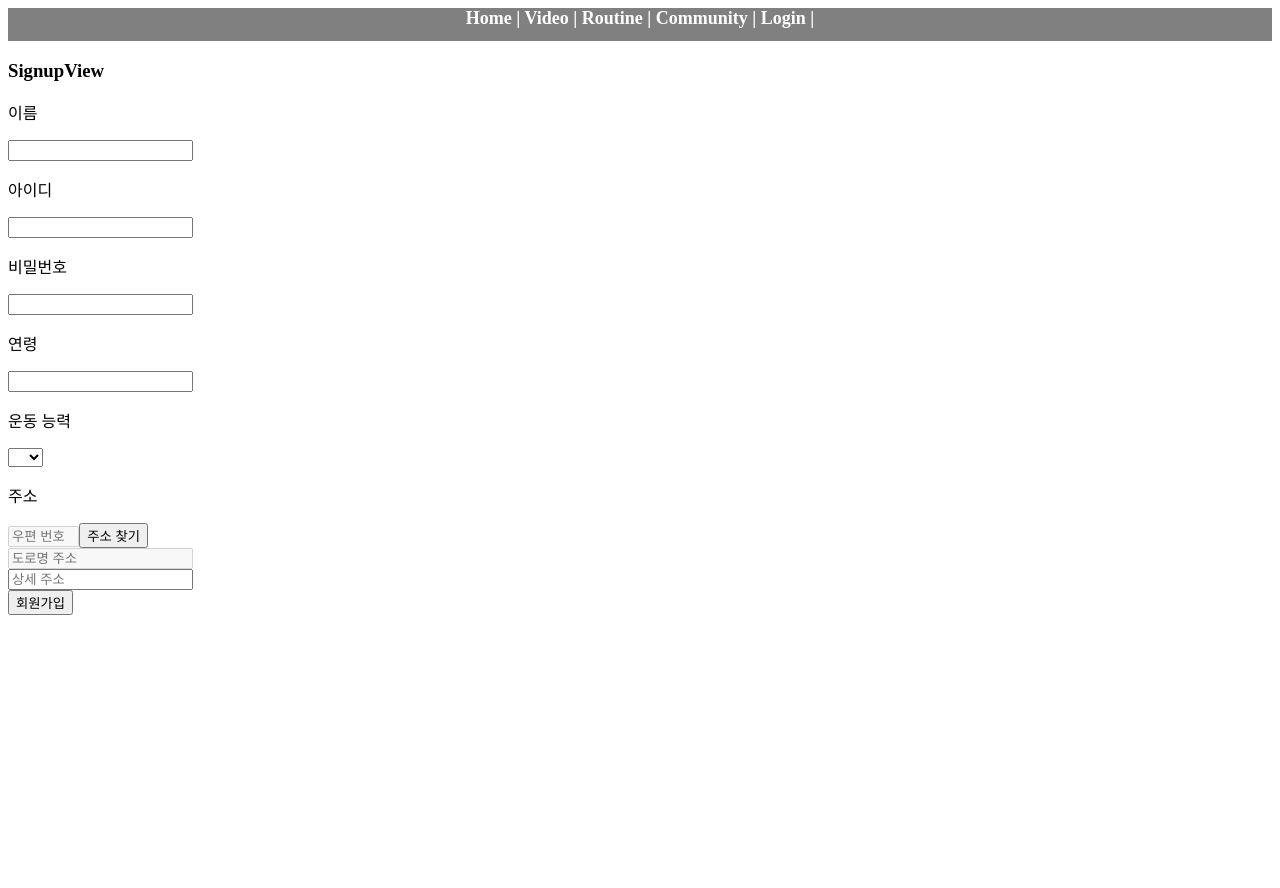
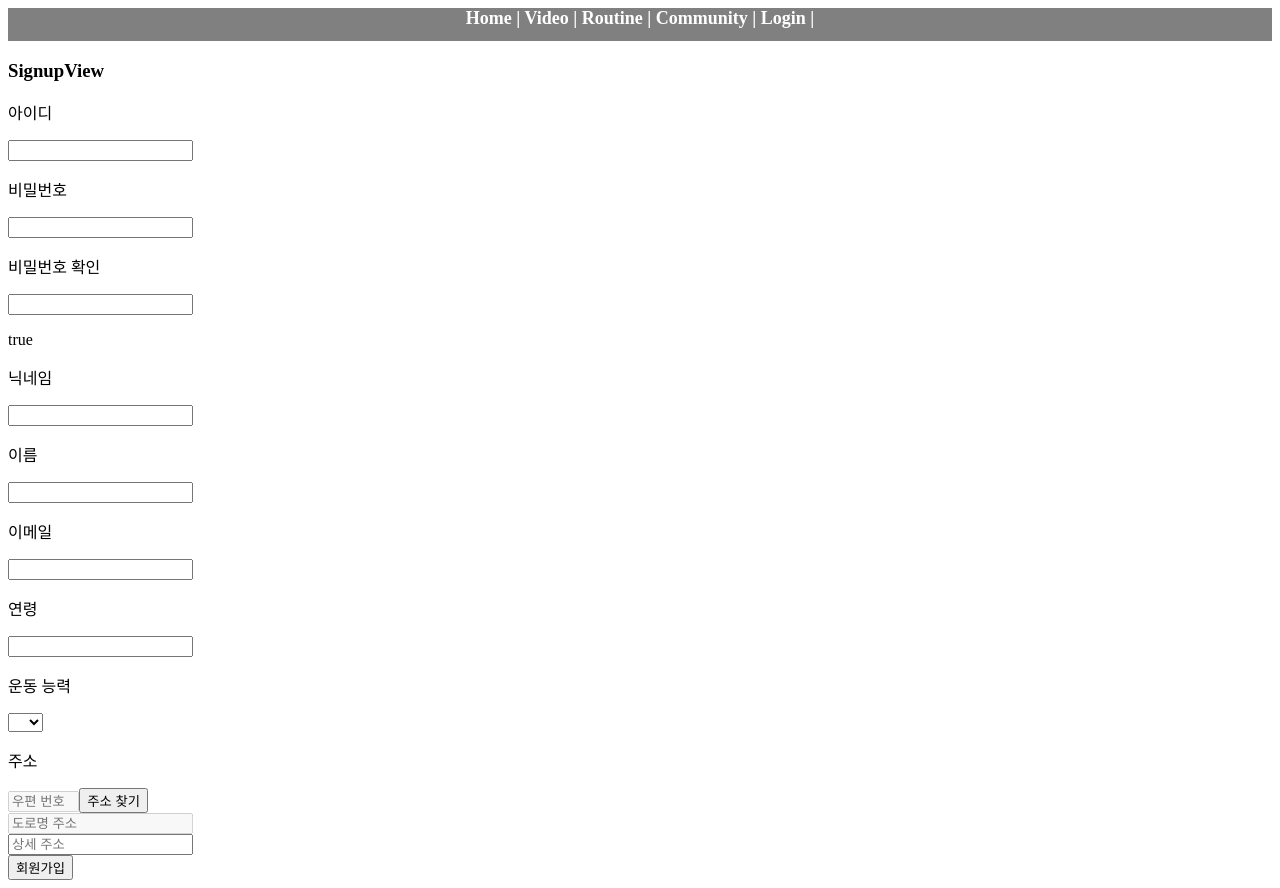
Before and after one commit to chtoqur/FitMate, a Vue app in the folder fitmate-vue/: page /signup in a window 1280 px wide. Before the commit the page ends 800 px from the top, so only its background shows below. Built offline with nearby package versions, Linux system fonts and the light colour scheme.

Commit message:
회원가입 화면 수정

```diff
--- a/fitmate-vue/src/components/user/SignUpForm.vue
+++ b/fitmate-vue/src/components/user/SignUpForm.vue
@@ -1,11 +1,18 @@
 <template>
   <div>
-    <p>이름</p>
-    <input type="text" v-model="user.name" />
     <p>아이디</p>
     <input type="text" v-model="user.id" />
     <p>비밀번호</p>
     <input type="password" v-model="user.password" />
+    <p>비밀번호 확인</p>
+    <input type="password" v-model="repPassword" />
+    <p>{{ isPassword }}</p>
+    <p>닉네임</p>
+    <input type="text" v-model="user.nickname" />
+    <p>이름</p>
+    <input type="text" v-model="user.name" />
+    <p>이메일</p>
+    <input type="text" v-model="user.email" />
     <p>연령</p>
     <input type="number" v-model="user.age" />
     <p>운동 능력</p>
@@ -34,7 +41,7 @@
 
 <script setup>
 import { useUserStore } from "@/stores/user";
-import { ref, onMounted, watch } from "vue";
+import { ref, onMounted, watch, computed } from "vue";
 
 const store = useUserStore();
 
@@ -57,6 +64,11 @@ const postOpen = () => {
 
 const address = ref("");
 const detailAddress = ref("");
+const repPassword = ref("");
+
+const isPassword = computed(() => {
+  return repPassword.value === user.value.password;
+});
 
 watch([address, detailAddress], ([newAddress, newDetailAddress]) => {
   user.value.address = `${newAddress} ${newDetailAddress}`;
@@ -66,6 +78,8 @@ const user = ref({
   name: "",
   id: "",
   password: "",
+  nickname: "",
+  email: "",
   age: "",
   fitnessLevel: "",
   postCode: "",
```
